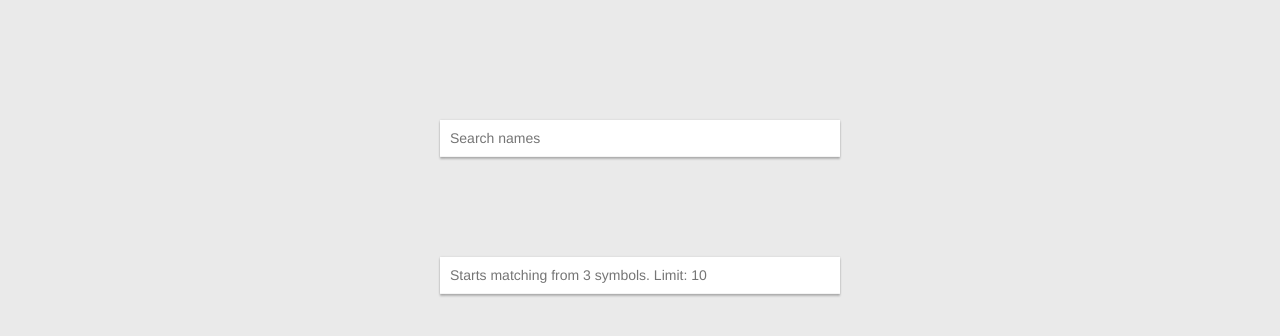
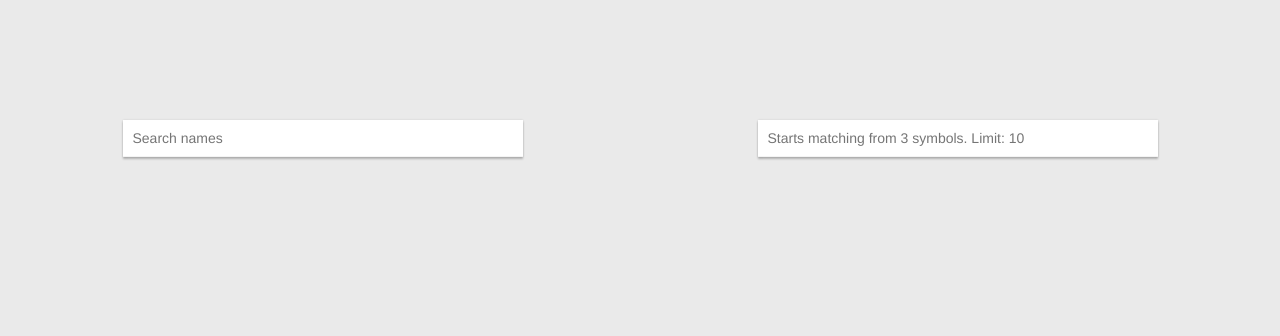
Before and after one commit to chernov-mac/keepsolid-hometask, a plain HTML site: page index.html in a window 1280 px wide. Drawn offline with Linux system fonts and the light colour scheme; no server answers.

Commit message:
Improved layout

```diff
--- a/index.html
+++ b/index.html
@@ -4,12 +4,19 @@
     <meta name="viewport" content="width=device-width, initial-scale=1.0">
     <meta charset="UTF-8">
     <title>Autocomplete | Keepsolid</title>
+    <link rel="stylesheet" href="css/grid.min.css">
     <link rel="stylesheet" href="css/style.min.css">
 </head>
 <body>
 
-    <input type="text" id="names" placeholder="Search names">
-    <input type="text" id="something" placeholder="Starts matching from 3 symbols. Limit: 10">
+    <div class="row-24">
+        <div class="col xxs-12">
+            <input type="text" id="names" placeholder="Search names">
+        </div>
+        <div class="col xxs-12">
+            <input type="text" id="something" placeholder="Starts matching from 3 symbols. Limit: 10">
+        </div>
+    </div>
 
 <script src="js/autocomplete.js"></script>
 <script src="js/main.js"></script>
--- a/js/autocomplete.js
+++ b/js/autocomplete.js
@@ -58,6 +58,8 @@ class Autocomplete {
         }
 
         // HANDLERS
+
+        this.initHandlers();
 
         var _ = this;
 
@@ -211,4 +213,13 @@ class Autocomplete {
         this.close.classList.add('visible');
     }
 
+    initHandlers() {
+        console.log('allo!');
+        this.input.addEventListener('focus', this.onInputFocus.bind(this));
+    }
+
+    onInputFocus() {
+        console.log('забиндил');
+    }
+
 }
```
